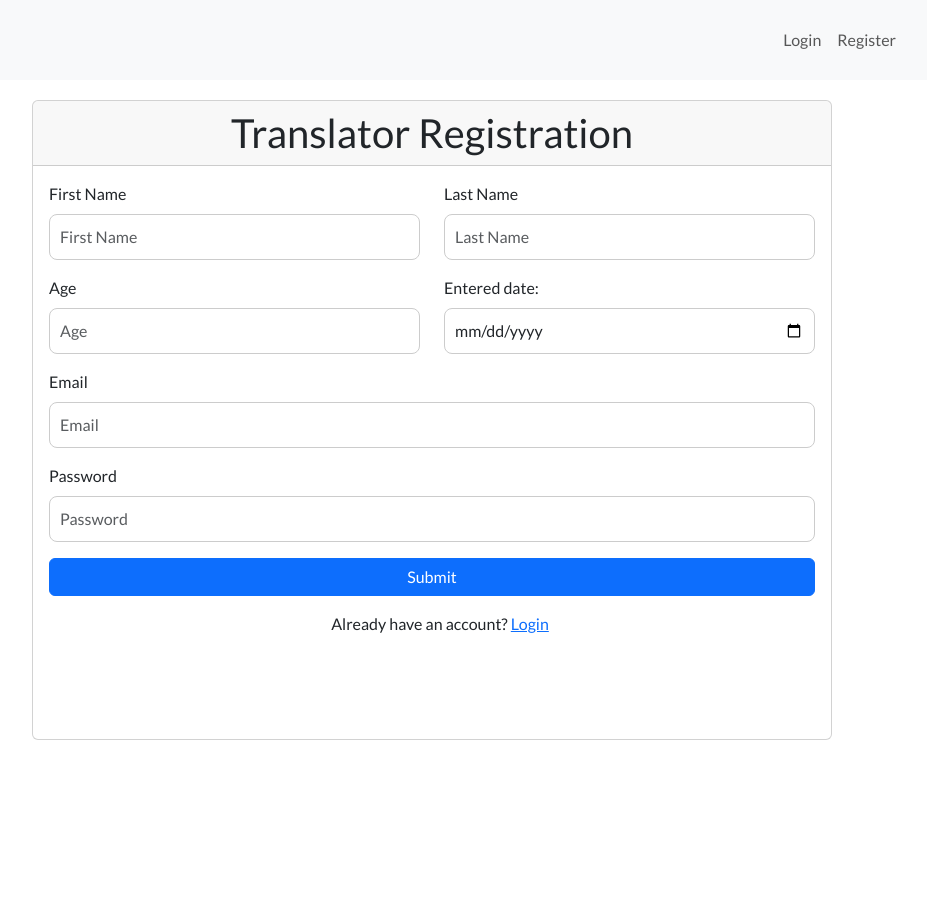
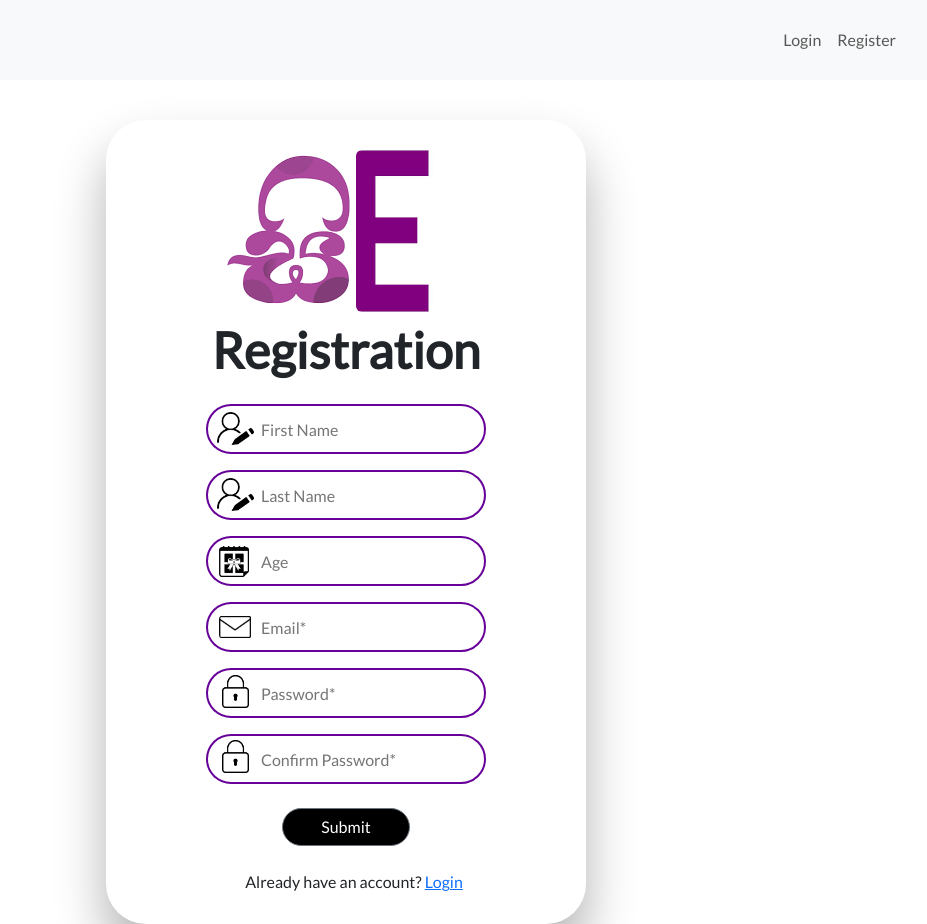
Before and after one commit to chamuda-arangalla/Multi-Translator, a React (Create React App) app in the folder frontend/: page /register in a window 1280 px wide. Shown: the whole page, without its empty margins (294-1221 px from the left). Before the commit the page ends 800 px from the top, so only its background shows below. Built offline with nearby package versions, Linux system fonts and the light colour scheme.

Commit message:
add register compo.

```diff
--- a/frontend/src/components/Register.js
+++ b/frontend/src/components/Register.js
@@ -1,6 +1,15 @@
+
 import React, { useState } from 'react';
 import axios from 'axios';
 import { Link, useNavigate } from 'react-router-dom';
+import '../css/Register.css';
+
+import u_png from '../images/u.png'
+import e_png from '../images/e.png'
+import FN_png from '../images/FN.png'
+import Age_png from '../images/Age.png'
+import EM_png from '../images/EM.png'
+import ps_png from '../images/ps.png'
 
 export default function Register() {
   const navigate = useNavigate();
@@ -19,18 +28,18 @@ export default function Register() {
     const regex = /^[^\s@]+@[^\s@]+\.[^\s@]+$/;
     return regex.test(email);
   };
-  const validatePasswordStrength = (password) => {
+  /*const validatePasswordStrength = (password) => {
     // Password must be at least 8 characters long and contain at least one uppercase letter, one lowercase letter, one number, and one special character
     const regex = /^(?=.*[a-z])(?=.*[A-Z])(?=.*\d)(?=.*[@$!%*?&])[A-Za-z\d@$!%*?&]{8,}$/;
     return regex.test(password);
-  };
+  };*/
 
 
   const handleSubmit = async (e) => {
     e.preventDefault();
 
     // Validation
-    if (!firstname || !lastname || !email || !age || !dob || !password) {
+    if (!firstname || !lastname || !email || !age || !password) {
       setError('All fields are required.');
       return;
     }
@@ -40,10 +49,10 @@ export default function Register() {
       setError('Invalid email format.');
       return;
     }
-    if (!validatePasswordStrength(password)) {
+    /*if (!validatePasswordStrength(password)) {
         setError('Password must be at least 8 characters long and contain at least one uppercase letter, one lowercase letter, one number, and one special character.');
         return;
-      }
+      }*/
 
     try {
       await axios.post('http://localhost:3017/auth/register', {
@@ -65,57 +74,64 @@ export default function Register() {
   };
 
   return (
-    <div className="row justify-content-center">
-      <div className="col-md-6">
-        <div className="card" style={{width: "50rem", height: "40rem"}}>
-          <h1 className="card-header text-center">Translator Registration</h1>
+    <div className="container d-flex justify-content-center align-items-center">
+
+        <div className="RCard" style={{width: "30rem"}}>
+        <div className="row g-0  container d-flex justify-content-center align-items-center">
+                    <div className="col-md-7 mb-2">
+                        <img src={u_png} className="img-fluid rounded-start" alt="Login" />
+                        <img src={e_png} className="img-fluid rounded-start" style={{width: "5rem"}} alt="Login" />
+                    </div>
+
+          <div className="col-md-8">
           <div className="card-body">
-            {error && <div className="alert alert-danger">{error}</div>}
-            <form onSubmit={handleSubmit}>
-              <div className="mb-3 row">
-                <div className="col">
-                  <label htmlFor="firstName" className="form-label">
+          <h1 className="Rcard-title text-center mb-4">Registration</h1>
+          <form onSubmit={handleSubmit}>
+                <div className="Rform-outline mb-3">
+                  {/*<label htmlFor="firstName" className="form-label">
                     First Name
-                  </label>
+                     </label>*/}
                   <input
                     type="text"
-                    className="form-control"
-                    id="firstName"
+                    className="control"
+                    id="First Name"
                     placeholder="First Name"
                     onChange={(e) => setFirstName(e.target.value)}
                     required
                   />
+                  <img src={FN_png} className="img-fluid rounded-start"  alt="Login" />
                 </div>
-                <div className="col">
-                  <label htmlFor="lastName" className="form-label">
+                <div className="Rform-outline2 mb-3">
+                  {/*<label htmlFor="lastName" className="form-label">
                     Last Name
-                  </label>
+                    </label>*/}
                   <input
                     type="text"
-                    className="form-control"
+                    className="control"
                     id="lastName"
                     placeholder="Last Name"
                     onChange={(e) => setLastName(e.target.value)}
                     required
                   />
+                  <img src={FN_png} className="img-fluid rounded-start"  alt="Login" />
                 </div>
-              </div>
 
-              <div className="mb-3 row">
-                <div className="col">
-                  <label htmlFor="age" className="form-label">
+
+                <div className="Rform-outline3 mb-3">
+                  {/*<label htmlFor="age" className="form-label">
                     Age
-                  </label>
+                  </label>*/}
                   <input
                     type="number"
-                    className="form-control"
+                    className="control"
                     id="age"
                     placeholder="Age"
                     onChange={(e) => setAge(e.target.value)}
                     required
                   />
+                  <img src={Age_png} className="img-fluid rounded-start"  alt="Login" />
                 </div>
-                <div className="col">
+                {/*<div className="col">
                   <label htmlFor="dob" className="form-label">
                     Entered date:
                   </label>
@@ -126,21 +142,30 @@ export default function Register() {
                     onChange={(e) => setDob(e.target.value)}
                     required
                   />
-                </div>
-              </div>
-              <div class="mb-3">
-                        <label for="email" class="form-label">Email</label>
-                        <input type="email" class="form-control" id="email" placeholder="Email" onChange={(e) => setEmail(e.target.value)} required />
+                </div>*/}
+              <div class="Rform-outline4 mb-3">
+                        {/*<label for="email" class="form-label">Email</label>*/}
+                        <input type="email" class="control" id="email" placeholder="Email*" onChange={(e) => setEmail(e.target.value)} required />
+                        <img src={EM_png} className="img-fluid rounded-start"  alt="Login" />
                     </div>
-              <div class="mb-3">
-                        <label for="password" class="form-label">Password</label>
-                        <input type="password" class="form-control" id="password" placeholder="Password" onChange={(e) => setPassword(e.target.value)} required />
+              <div class="Rform-outline5 mb-3">
+                        {/*<label for="password" class="form-label">Password</label>*/}
+                        <input type="password" class="control" id="password" placeholder="Password*" onChange={(e) => setPassword(e.target.value)} required />
+                        <img src={ps_png} className="img-fluid rounded-start"  alt="Login" />
                     </div>
+
+                    <div class="Rform-outline6 mb-4">
+                        {/*<label for="password" class="form-label">Password</label>*/}
+                        <input type="password" class="control" id="password" placeholder="Confirm Password*" required />
+                        <img src={ps_png} className="img-fluid rounded-start"  alt="Login" />
+                    </div>
+                    {error && <div className="alert alert-danger">{error}</div>}
+
 
               {/* ... other form fields ... */}
 
-              <div className="mb-3 d-grid gap-2">
-                <button type="submit" className="btn btn-primary">
+              <div className="mb-4 d-grid gap-2 container d-flex justify-content-center align-items-center">
+                <button type="submit" className="btn btn-secondary" style={{width: "8rem"}}>
                   Submit
                 </button>
               </div>
@@ -151,8 +176,9 @@ export default function Register() {
               </div>
             </form>
           </div>
+          </div>
+          </div>
         </div>
-      </div>
     </div>
   );
 }
```
